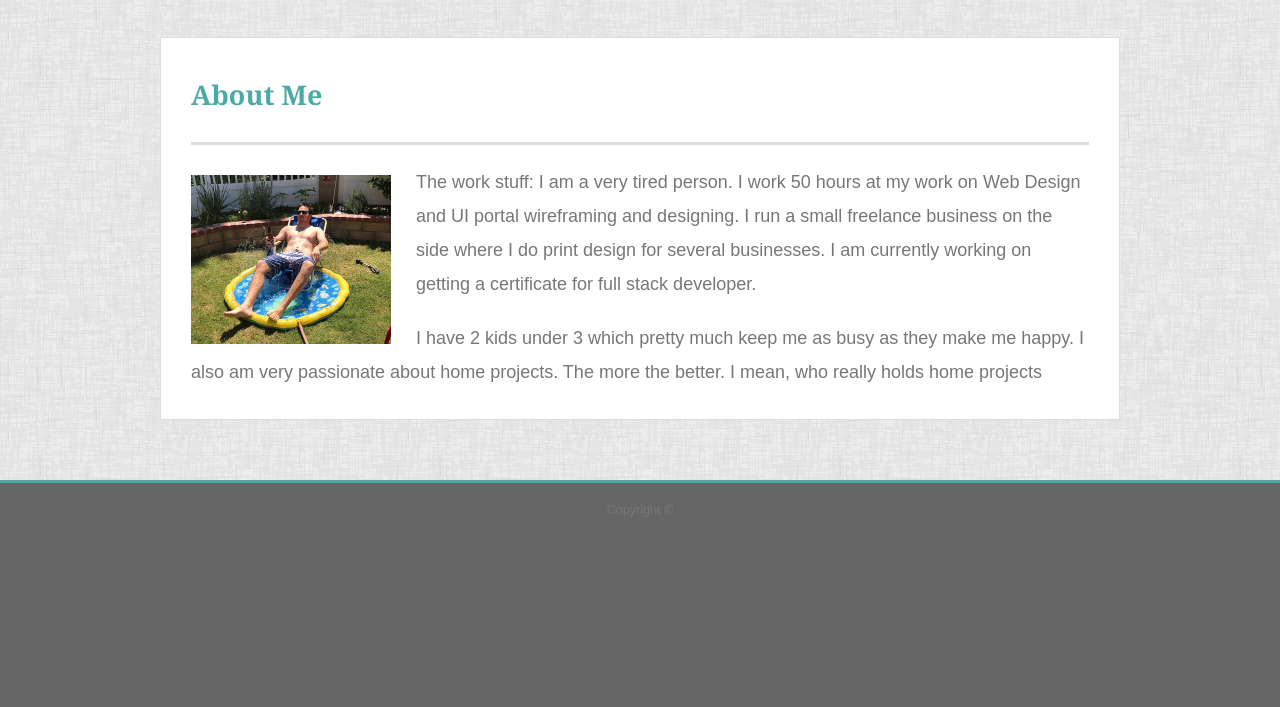
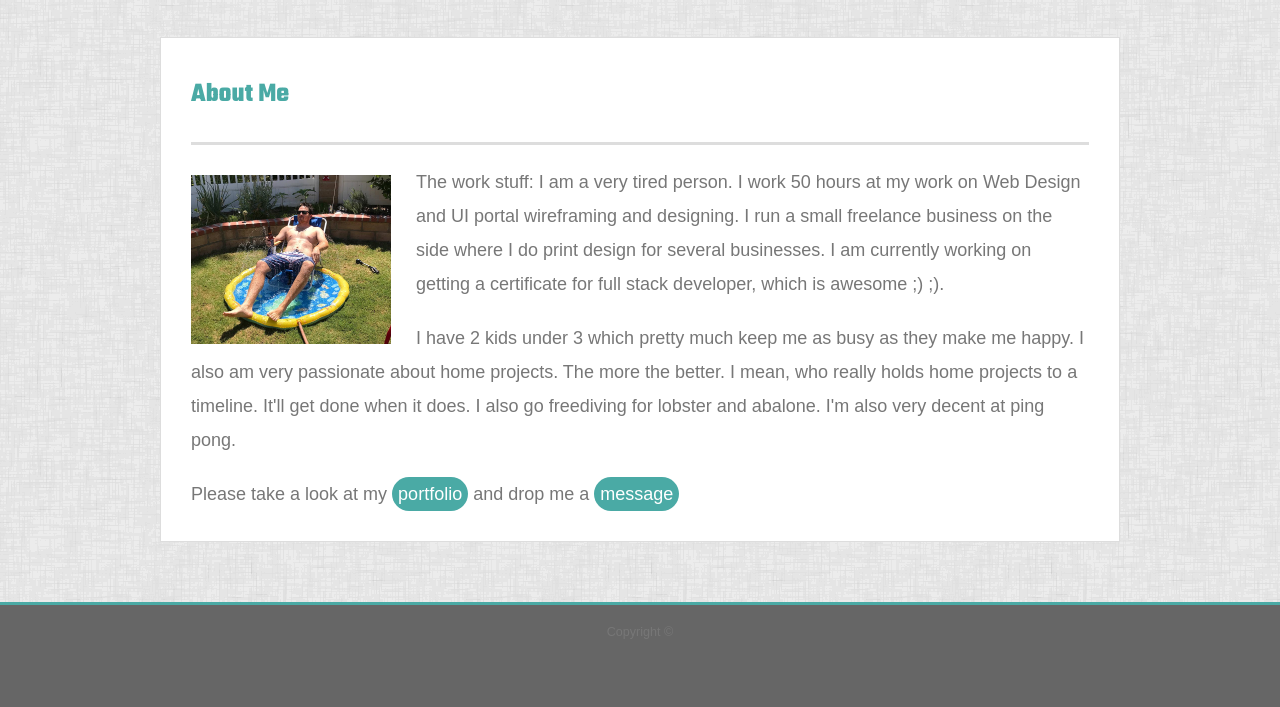
Before and after one commit to DeadDuck83/Basic-Portfolio, a plain HTML site: page index.html in a window 1280 px wide. Shown: the part 93-800 px from the top of the page. Drawn offline with Linux system fonts and the light colour scheme.

Commit message:
Edited some CSS for slight styling upgrades

```diff
--- a/assets/css/styles.css
+++ b/assets/css/styles.css
@@ -1,6 +1,16 @@
 * {
     box-sizing:border-box;
 }
+
+::-moz-selection {
+    background-color: #4aaaa5;
+    color: #ffffff;
+    }
+
+    ::selection {
+    background-color: #4aaaa5;
+    color: #ffffff;
+    }
 .clearfix {
     content: "";
     clear: both;
@@ -20,7 +30,7 @@ p:last-child {
     margin-bottom:0;
 }
 h1, h2, h3 {
-    font-family:Georgia, 'Times New Roman', Times, serif;
+    font-family: 'Teko', sans-serif;
     font-weight: 700;
     color: #4aaaa5;
 }
@@ -32,6 +42,19 @@ h1 {
 }
 p {
     font-family:Arial, Helvetica, sans-serif;
+    text-rendering:optimizeLegibility;
+}
+p a {
+    /* padding: 5px; */
+    display: inline-block;
+    text-decoration: none;
+    border-radius: 18px;
+    background-color: #4aaaa5;
+    padding: 0px 6px;
+    color: #fff;
+}
+p a:hover {
+    background-color:#4681B7;
 }
 .container {
     width: 100%;
@@ -54,12 +77,12 @@ p {
     height: 90px;
     background: #4aaaa5;
     float:left;
-    font-family: Georgia, 'Times New Roman', Times, serif;
+    font-family:  'Teko', sans-serif;
     text-align: center;
     line-height:90px;
     color: #fff;
     font-weight: 700;
-    font-size: 30px;
+    font-size: 40px;
     text-decoration: none;
 }
 nav {
@@ -132,8 +155,12 @@ footer {
     text-align: center;
     color: #fff;
 }
+.portfolio-img h3:hover {
+    background-color: rgba(70, 129, 183, .8);
+}
 img.img-basic {
     width: 100%;
+    border-radius:8px;
 }
 .portfolio-img {
     display: block;
@@ -182,3 +209,15 @@ input#submit-btn:hover {
 #contact-form ul li:first-child {
     margin-top: 0px;
 }
+::placeholder {
+    color: rgb(206, 206, 206);
+    opacity: 1; /* Firefox */
+}
+
+:-ms-input-placeholder { /* Internet Explorer 10-11 */
+   color: rgb(206, 206, 206);
+}
+
+::-ms-input-placeholder { /* Microsoft Edge */
+   color: rgb(206, 206, 206);
+}
--- a/index.html
+++ b/index.html
@@ -4,6 +4,8 @@
 <head>
     <meta charset="UTF-8">
 
+    <!-- Google Fonts -->
+    <link href="https://fonts.googleapis.com/css?family=Teko:700" rel="stylesheet">
     <!-- Favicon link -->
     <link rel="shortcut icon" href="./assets/images/favicon.ico">
     <!-- Normalizing the global browser CSS styles using CDN -->
@@ -34,9 +36,17 @@
         <div class="container bio-container">
             <h1>About Me</h1>
             <img class="bio-image" src="./assets/images/chillaxing.jpg" />
-            <p>The work stuff: I am a very tired person. I work 50 hours at my work on Web Design and UI portal wireframing and designing.  I run a small freelance business on the side where I do print design for several businesses. I am currently working on getting a certificate for full stack developer.
+            <p>The work stuff: I am a very tired person. I work 50 hours at my work on Web Design and UI portal wireframing
+                and designing. I run a small freelance business on the side where I do print design for several businesses.
+                I am currently working on getting a certificate for full stack developer, which is awesome ;) ;).
             </p>
-            <p>I have 2 kids under 3 which pretty much keep me as busy as they make me happy. I also am very passionate about home projects. The more the better. I mean, who really holds home projects
+            <p>I have 2 kids under 3 which pretty much keep me as busy as they make me happy. I also am very passionate about
+                home projects. The more the better. I mean, who really holds home projects to a timeline. It'll get done
+                when it does. I also go freediving for lobster and abalone. I'm also very decent at ping pong.
+            </p>
+            <p>Please take a look at my
+                <a href="portfolio.html">portfolio</a> and drop me a
+                <a href="contact.html">message</a>
             </p>
         </div>
     </section>
```
Also changed, not shown: contact.html (+3 -0 lines), portfolio.html (+3 -0 lines).
